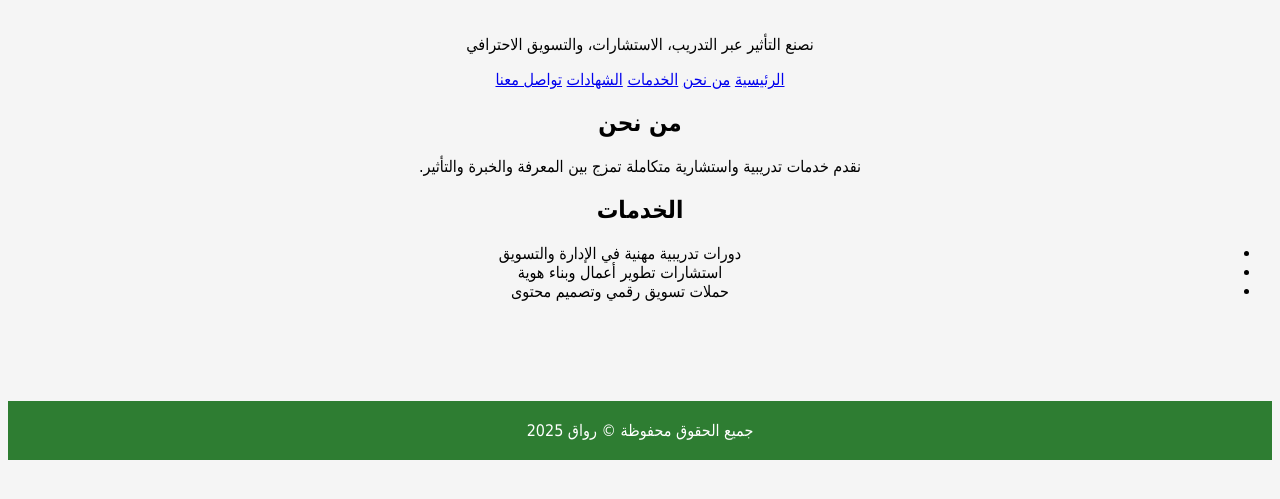
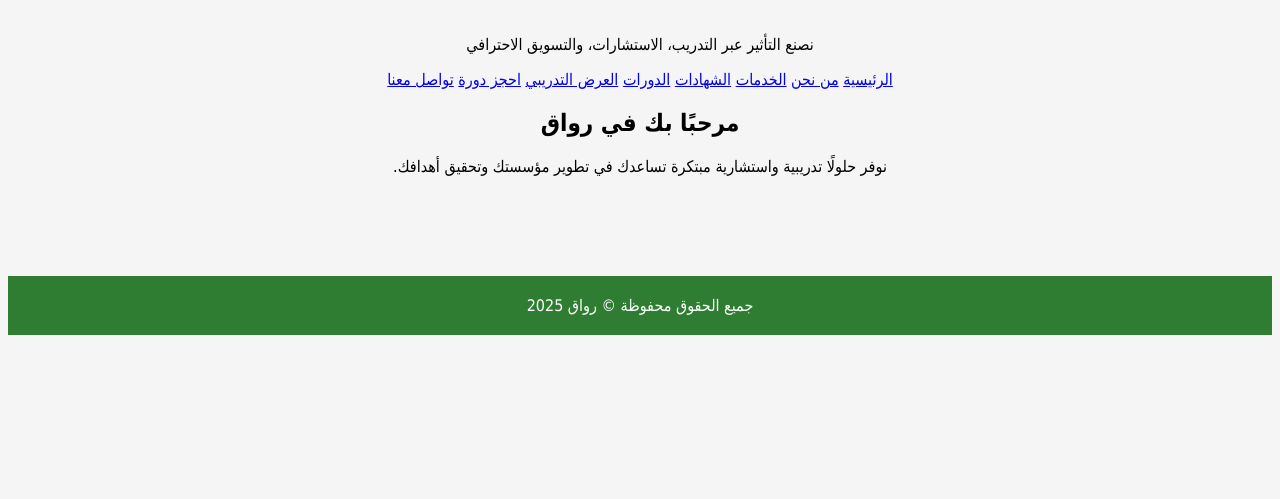
Before and after one commit to mahmoudzahr/rowaq-wibsite, a plain HTML site: page index.html in a window 1280 px wide. Shown: the part 191-690 px from the top of the page. Drawn offline with Linux system fonts and the light colour scheme.

Commit message:
Add files via upload
Signed-off-by: mahmoudzahr <Mapozahra76@gmail.com>

```diff
--- a/index.html
+++ b/index.html
@@ -19,21 +19,15 @@
   <a href="about.html">من نحن</a>
   <a href="services.html">الخدمات</a>
   <a href="testimonials_riwaq.html">الشهادات</a>
+  <a href="courses.html">الدورات</a>
+  <a href="landing-offer.html">العرض التدريبي</a>
+  <a href="booking-form.html">احجز دورة</a>
   <a href="consult.html">تواصل معنا</a>
 </nav>
 
 <section>
-  <h2>من نحن</h2>
-  <p>نقدم خدمات تدريبية واستشارية متكاملة تمزج بين المعرفة والخبرة والتأثير.</p>
-</section>
-
-<section>
-  <h2>الخدمات</h2>
-  <ul>
-    <li>دورات تدريبية مهنية في الإدارة والتسويق</li>
-    <li>استشارات تطوير أعمال وبناء هوية</li>
-    <li>حملات تسويق رقمي وتصميم محتوى</li>
-  </ul>
+  <h2>مرحبًا بك في رواق</h2>
+  <p>نوفر حلولًا تدريبية واستشارية مبتكرة تساعدك في تطوير مؤسستك وتحقيق أهدافك.</p>
 </section>
 
 <footer>
```
